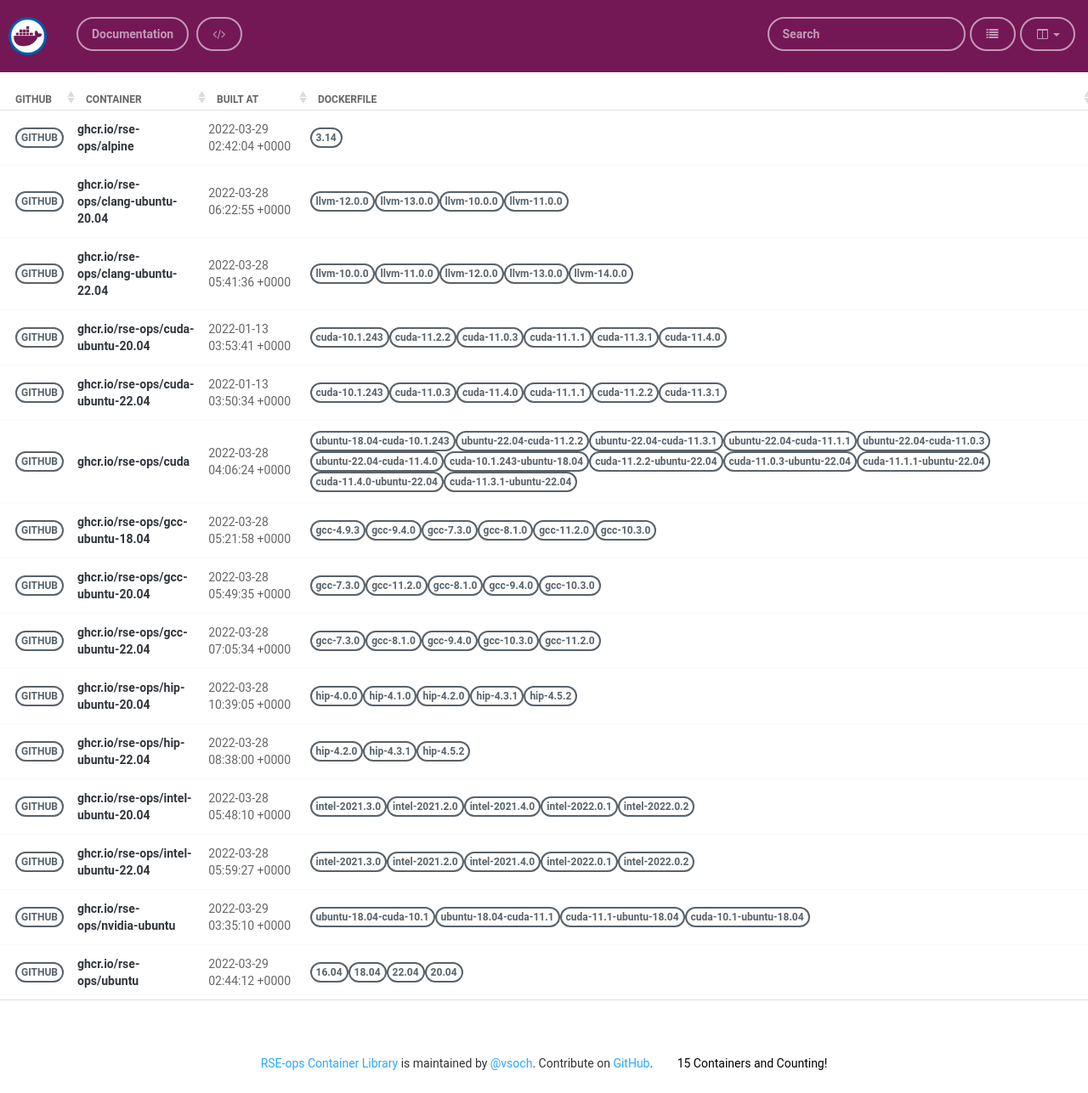
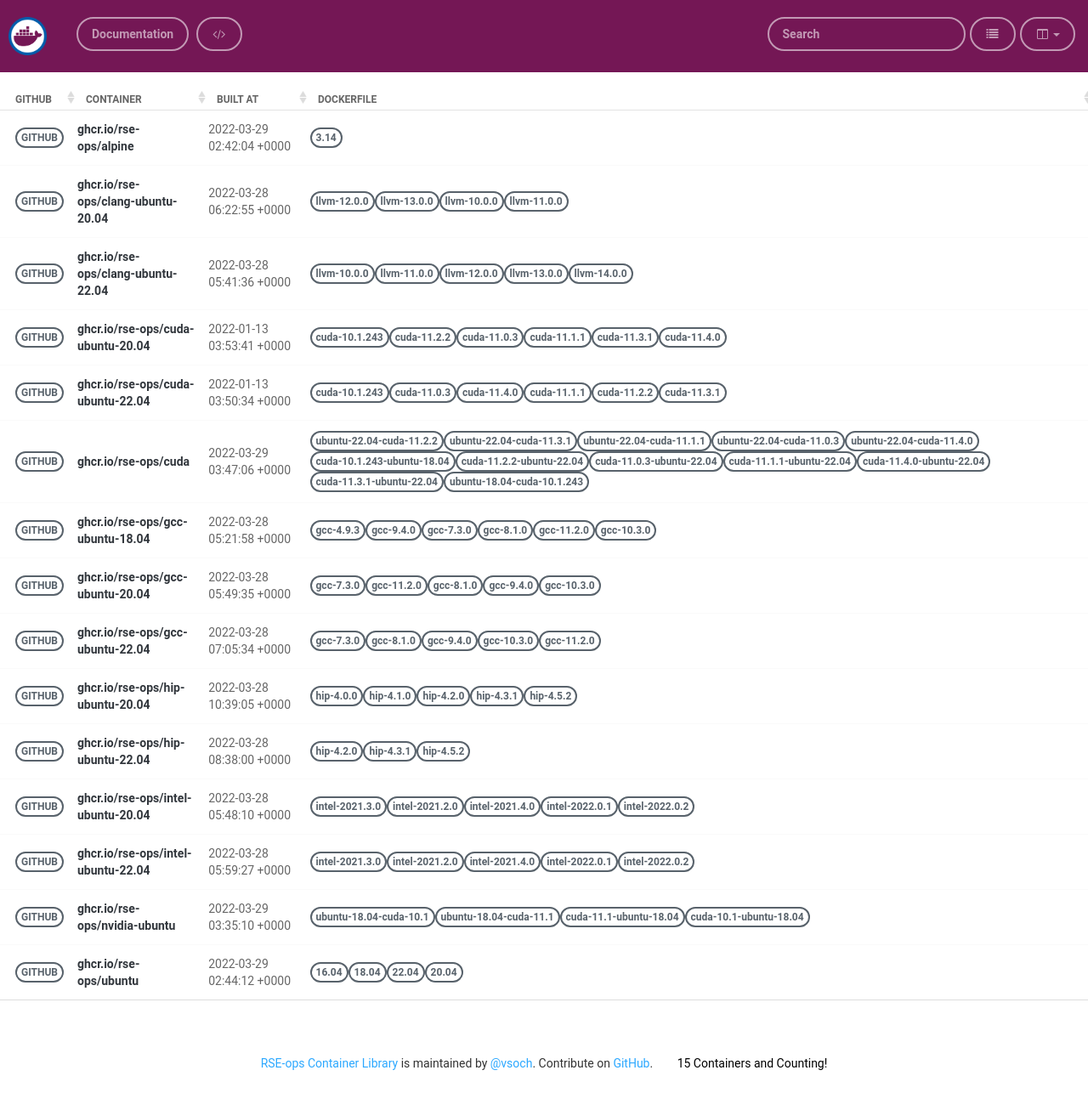
Before and after one commit to rse-ops/docker-images, a Jekyll site: the page built from pages/index.md, in a window 1280 px wide. Shown: the whole page at 85% size. Built offline with Jekyll 4.4.1, drawn with Linux system fonts in a browser that asks for light colours; nearby versions of some CDN libraries.

Commit message:
Automated push to update library 2022-03-29

```diff
--- a/_library/ghcr.io-rse-ops-cuda.md
+++ b/_library/ghcr.io-rse-ops-cuda.md
@@ -1,14 +1,11 @@
 ---
 layout: container
 name: ghcr.io/rse-ops/cuda
-updated_at: 2022-03-28 04:06:24.469642
+updated_at: 2022-03-29 03:47:06.202481
 
 
 container_url: https://github.com/orgs/rse-ops/packages/container/package/cuda
 versions:
- - tag: ubuntu-18.04-cuda-10.1.243
-   dockerfile: https://github.com/rse-ops/docker-images/blob/main/ubuntu/cuda/Dockerfile
-   manifest: https://crane.ggcr.dev/manifest/ghcr.io/rse-ops/cuda:ubuntu-18.04-cuda-10.1.243
  - tag: ubuntu-22.04-cuda-11.2.2
    dockerfile: https://github.com/rse-ops/docker-images/blob/main/ubuntu/cuda/Dockerfile
    manifest: https://crane.ggcr.dev/manifest/ghcr.io/rse-ops/cuda:ubuntu-22.04-cuda-11.2.2
```
Also changed, not shown: other parts of _library/ghcr.io-rse-ops-cuda.md (+3 -0 lines).
